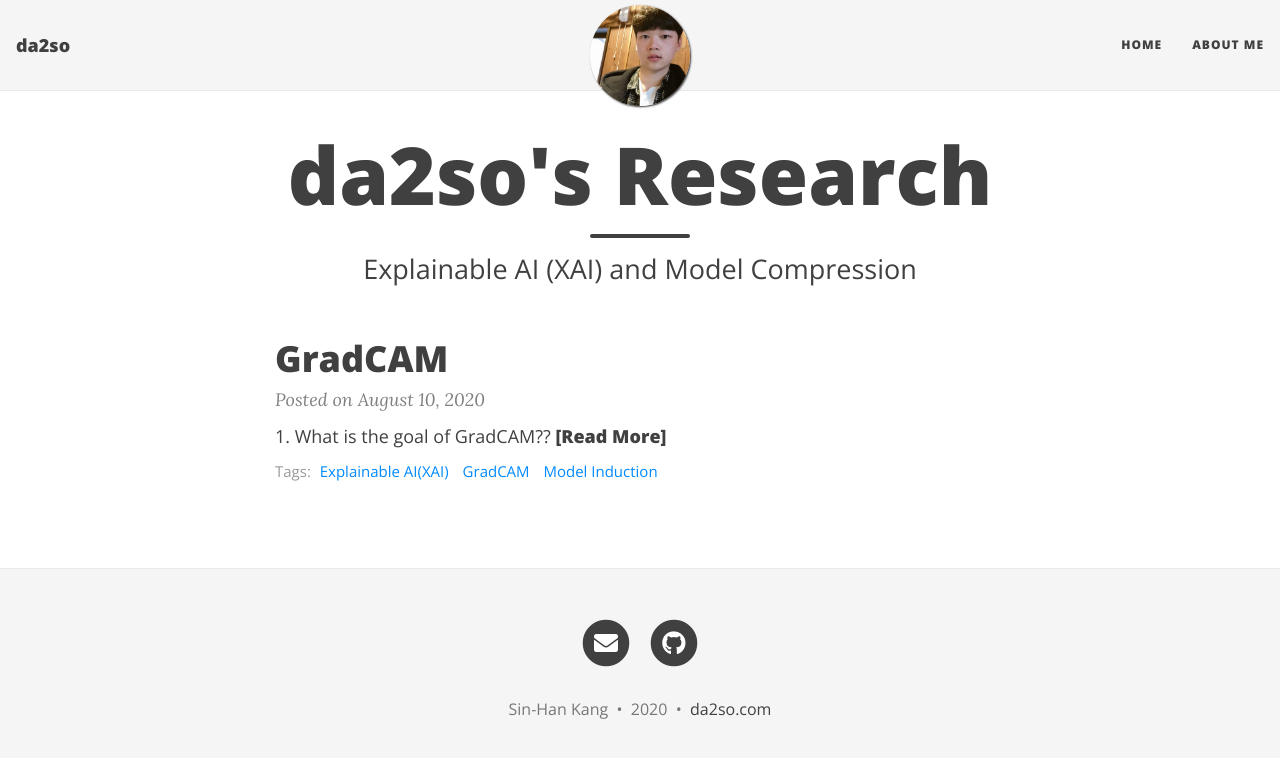
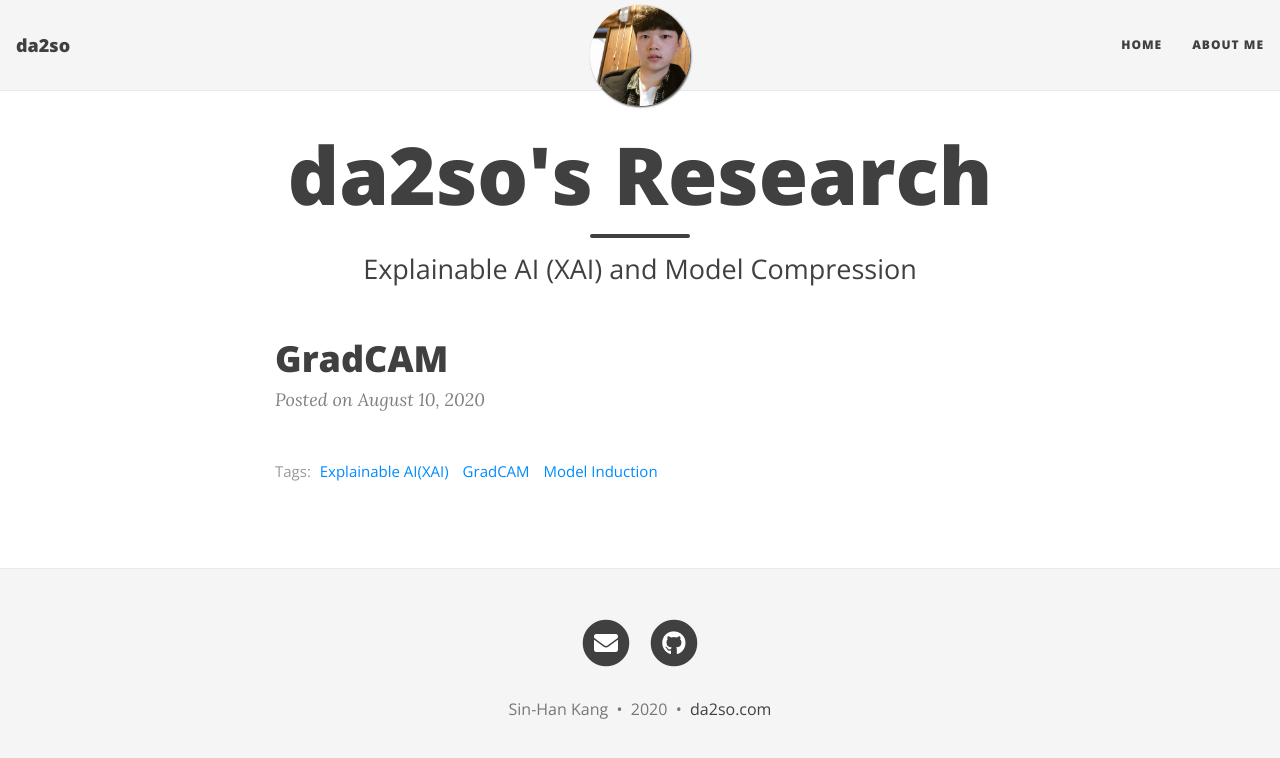
Before and after one commit to da2so/da2so.github.io, a Jekyll site: the page built from index.html, in a window 1280 px wide. Shown: the top 758 px of the page. Built offline with Jekyll 4.4.1, drawn with Linux system fonts in a browser that asks for light colours; nearby versions of some CDN libraries; the list of posts is cut into pages by our own code.

Commit message:
Update home.html

```diff
--- a/_layouts/home.html
+++ b/_layouts/home.html
@@ -41,14 +41,7 @@
         </a>
       </div>
       {% endif %}
-      <div class="post-entry">
-        {% assign excerpt_length = site.excerpt_length | default: 50 %}
-        {{ post.excerpt | strip_html | xml_escape | truncatewords: excerpt_length }}
-        {% assign excerpt_word_count = post.excerpt | number_of_words %}
-        {% if post.content != post.excerpt or excerpt_word_count > excerpt_length %}
-          <a href="{{ post.url | absolute_url }}" class="post-read-more">[Read&nbsp;More]</a>
-        {% endif %}
-      </div>
+
     </div>
 
     {% if post.tags.size > 0 %}
```
